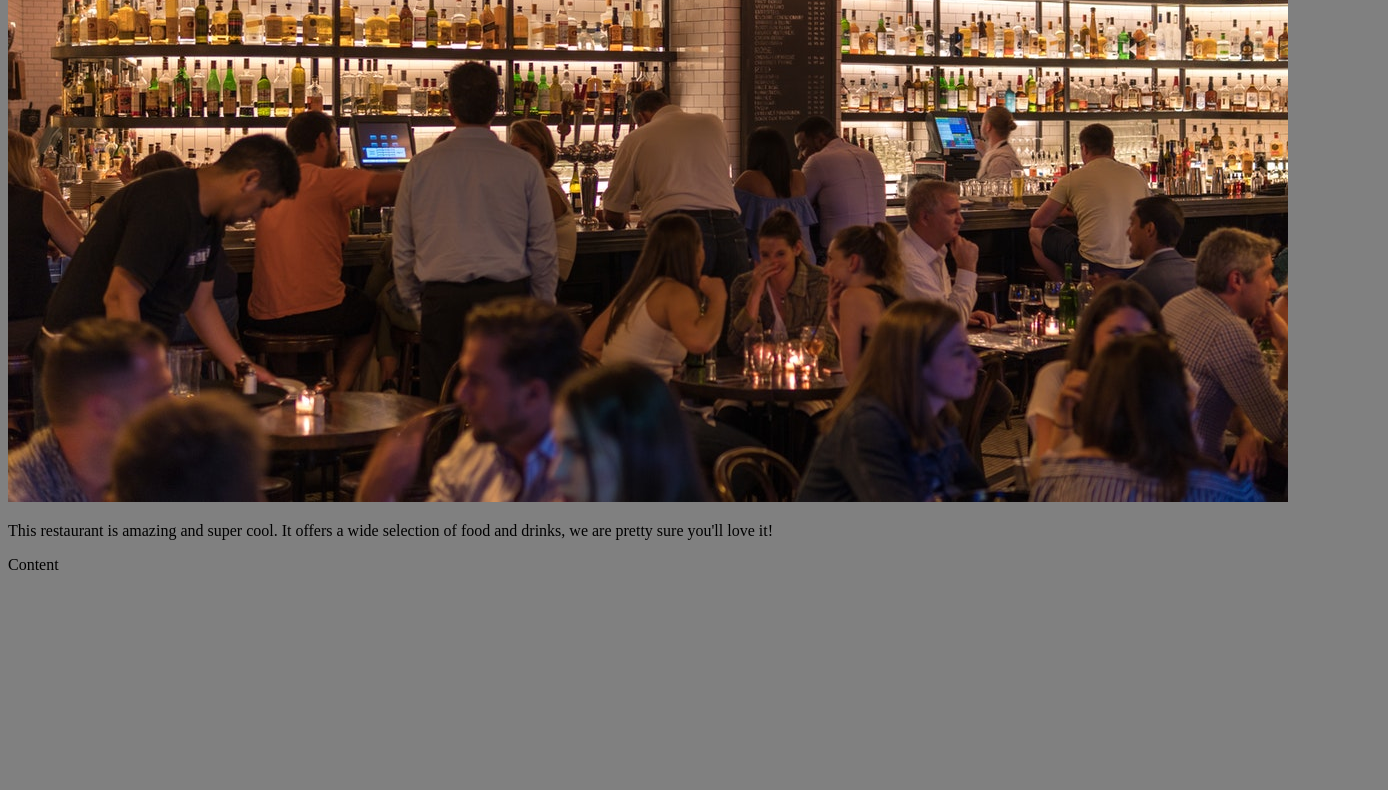
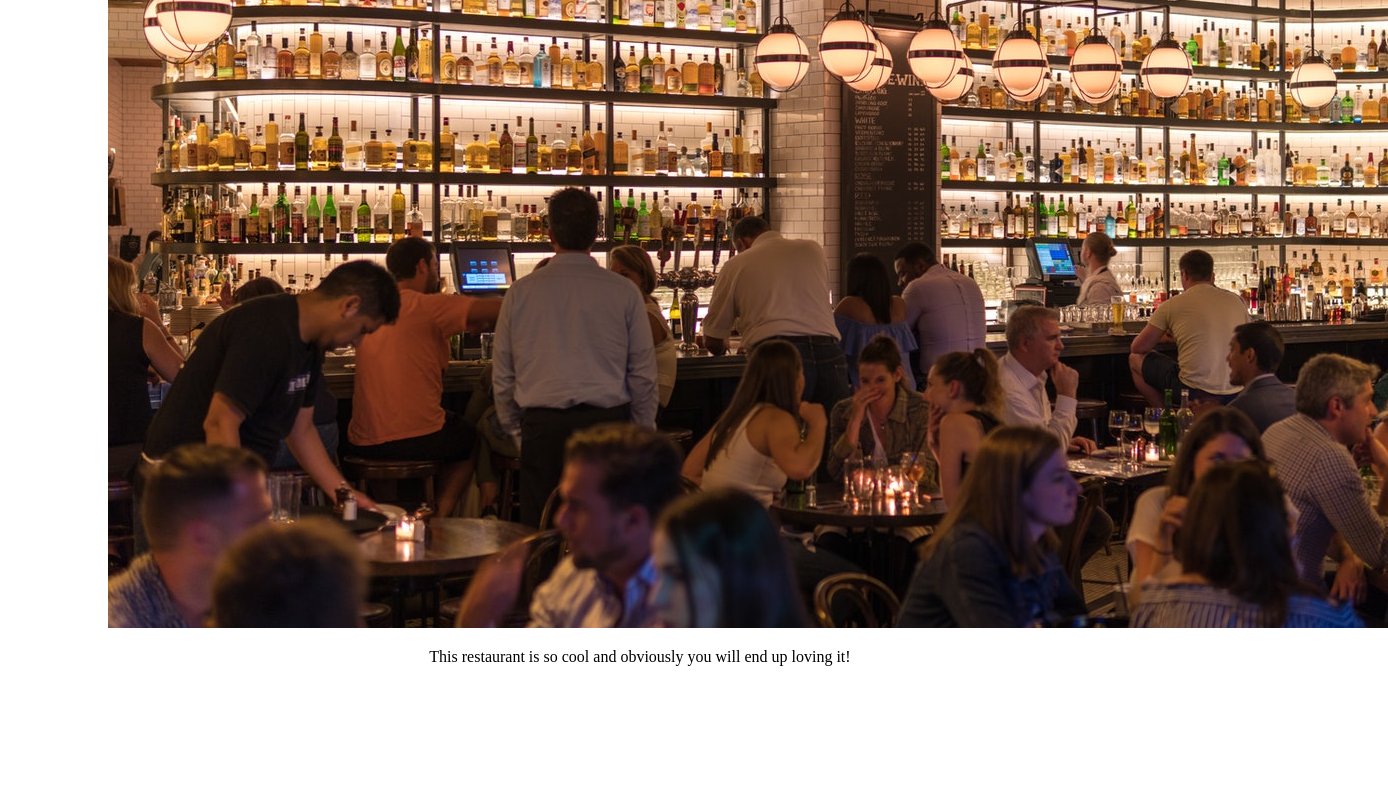
Before and after one commit to vaporaxel/restaurant-page, a website built with webpack: page dist/index.html in a window 1280 px wide. Shown: the part 389-1179 px from the top of the page, 1388 px wide, since content can reach past the window. Before the commit the page ends 971 px from the top, so only its background shows below. Built offline with nearby package versions, Linux system fonts and the light colour scheme.

Commit message:
Basic elements of the page now are added form DOM manipulation

```diff
--- a/src/index.js
+++ b/src/index.js
@@ -1,5 +1,6 @@
 import './style.css';
-import Image from '../src/cover-template-image.jpeg'
+import {pageLoad} from './pageLoad';
 
 
-alert('Index.js is working')
+
+pageLoad()
--- /dev/null
+++ b/src/pageLoad.js
@@ -0,0 +1,24 @@
+function pageLoad(){
+    let content = document.getElementById('content')
+    // Create elements
+    let header = document.createElement('div')
+    let headerImage = document.createElement('div')
+    let mainTitle = document.createElement('h1')
+    let headerText = document.createElement('p')
+
+    // Inner content of elements created
+    mainTitle.innerText = 'Welcome to Our Restaurant Page'
+    headerText.innerText = 'This restaurant is so cool and obviously you will end up loving it!'
+    headerImage.innerHTML = "<img src=\"../src/cover-template-image.jpeg\">";
+
+    // Add classes to specific created elements
+    header.className = 'header'
+    headerImage.className = 'header-image'
+
+    // Append created elements
+    content.appendChild(header)
+    header.appendChild(mainTitle)
+    header.appendChild(headerImage)
+    header.appendChild(headerText)
+}
+export  {pageLoad};
--- a/src/style.css
+++ b/src/style.css
@@ -1,7 +1,9 @@
-*{
-    background-color: gray;
+
+.header{
+    padding: 100px;
+    text-align: center;
+    justify-content: center;
 }
-a{
-    width: 200px;
-    height: 100px;
+.header-image{
+    width: 100%;
 }
```
Also changed, not shown: dist/index.html, dist/main.js, 1 other file.
